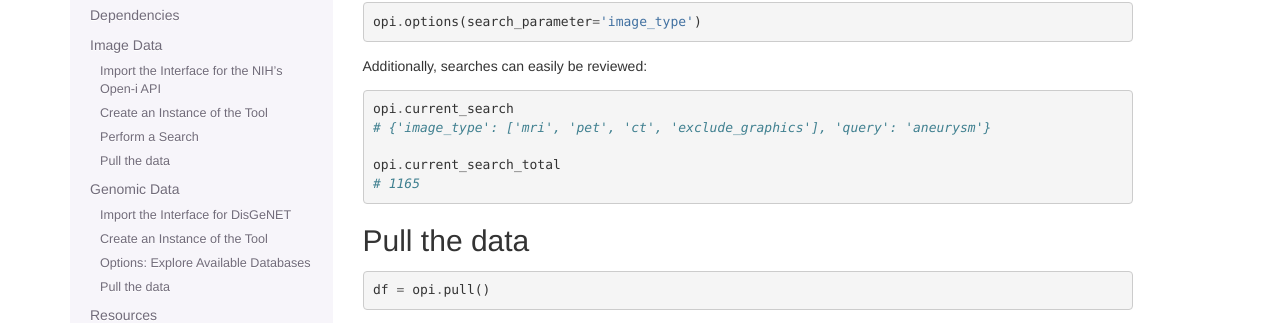
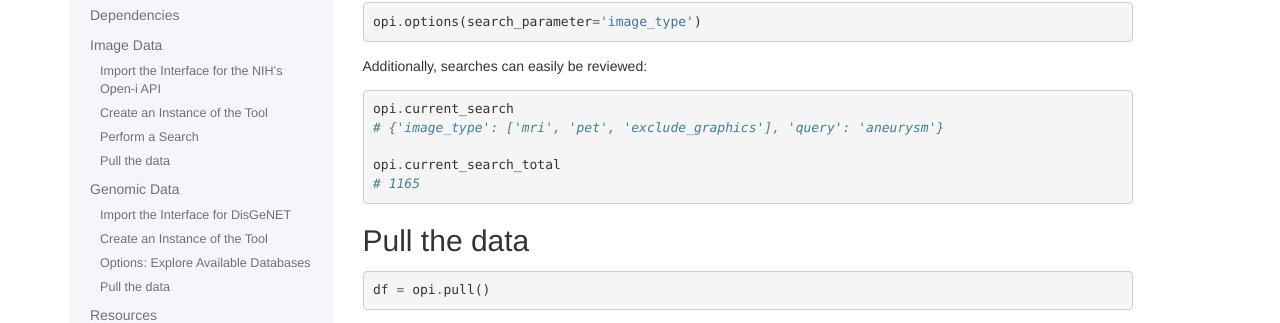
Before and after one commit to TariqAHassan/BioVida, a Sphinx documentation site: the page built from docs/README.rst, in a window 1280 px wide and 900 px high, scrolled down 939 px. Shown: the part 140-463 px from the top of the window. Built offline with Sphinx 7.4.7, drawn with Linux system fonts in a browser that asks for light colours.

```diff
--- a/docs/README.rst
+++ b/docs/README.rst
@@ -77,7 +77,7 @@ Additionally, searches can easily be reviewed:
 .. code:: python
 
     opi.current_search
-    # {'image_type': ['mri', 'pet', 'ct', 'exclude_graphics'], 'query': 'aneurysm'}
+    # {'image_type': ['mri', 'pet', 'exclude_graphics'], 'query': 'aneurysm'}
 
     opi.current_search_total
     # 1165
```
Also changed, not shown: README.md (+1 -1 lines).
